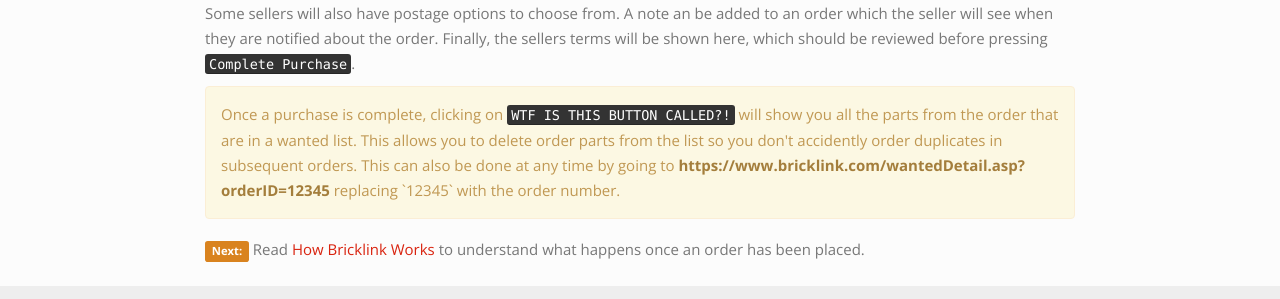
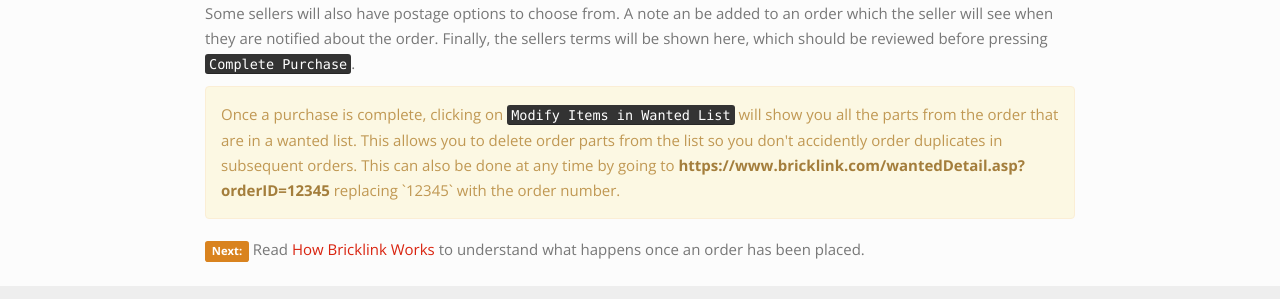
Before and after one commit to rknightuk/guidetobricklink, a Jekyll site: the page built from guides/08-buying-parts-from-a-store.md, in a window 1280 px wide. Shown: the part 1234-1533 px from the top of the page. Built offline with Jekyll 4.4.1, drawn with Linux system fonts in a browser that asks for light colours.

Commit message:
Fix issue

```diff
--- a/guides/08-buying-parts-from-a-store.md
+++ b/guides/08-buying-parts-from-a-store.md
@@ -28,7 +28,7 @@
 When you're happy with the items in your shopping cart, click <kbd>Checkout</kbd> at the top of the sidebar, and then click <kbd>Proceed to Checkout</kbd>. On this page, sellers will list all the currencies and payment methods they accept for you to choose from. Some sellers will also have postage options to choose from. A note an be added to an order which the seller will see when they are notified about the order. Finally, the sellers terms will be shown here, which should be reviewed before pressing <kbd>Complete Purchase</kbd>.
 
 <div class="alert alert-warning">
-Once a purchase is complete, clicking on <kbd>WTF IS THIS BUTTON CALLED?!</kbd> will show you all the parts from the order that are in a wanted list. This allows you to delete order parts from the list so you don't accidently order duplicates in subsequent orders. This can also be done at any time by going to <a class="alert-link" href="https://www.bricklink.com/wantedDetail.asp?orderID=12345">https://www.bricklink.com/wantedDetail.asp?orderID=12345</a> replacing `12345` with the order number.
+Once a purchase is complete, clicking on <kbd>Modify Items in Wanted List</kbd> will show you all the parts from the order that are in a wanted list. This allows you to delete order parts from the list so you don't accidently order duplicates in subsequent orders. This can also be done at any time by going to <a class="alert-link" href="https://www.bricklink.com/wantedDetail.asp?orderID=12345">https://www.bricklink.com/wantedDetail.asp?orderID=12345</a> replacing `12345` with the order number.
 </div>
 
 <span class="label label-next">Next:</span> Read [How Bricklink Works](/how-bricklink-works) to understand what happens once an order has been placed.
```
